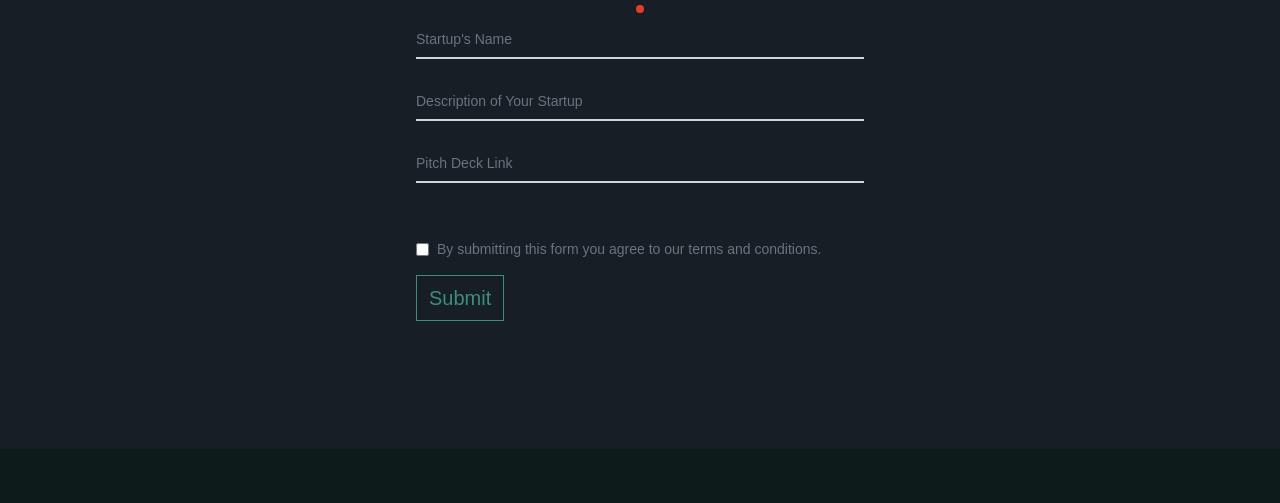
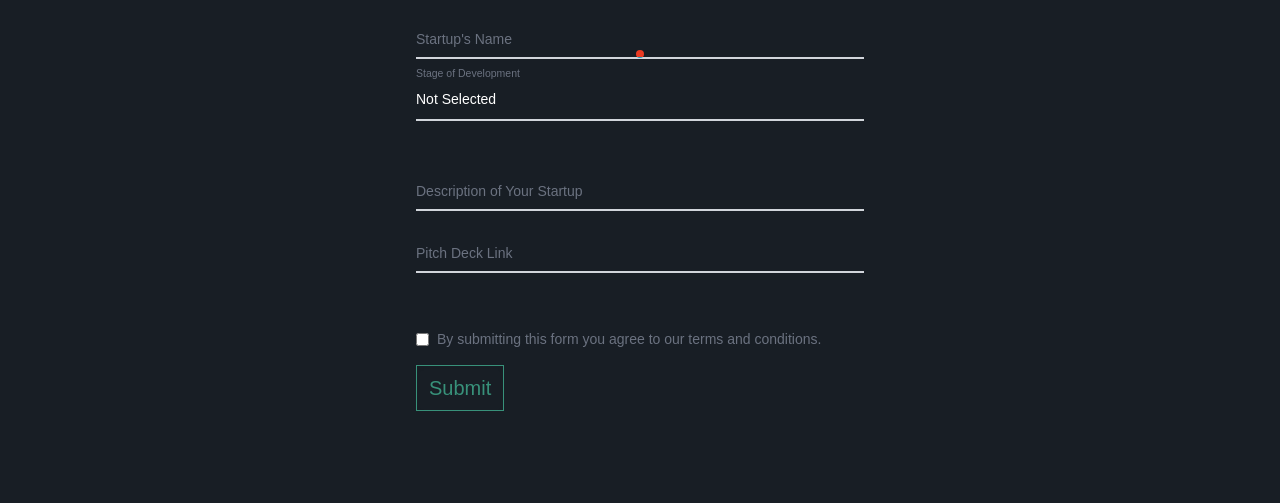
Before and after one commit to sakibmouin/sheikh-jamal-innovation-grant, a website: page apply.html in a window 1280 px wide. Shown: the part 915-1418 px from the top of the page. Drawn offline with nearby package versions, Linux system fonts and the light colour scheme.

Commit message:
add dropdown apply.html

```diff
--- a/apply.html
+++ b/apply.html
@@ -159,7 +159,7 @@
           </div>
           <!-- <div class="grid md:grid-cols-2 md:gap-6"></div> -->
           <div class="relative z-0 w-full mb-5 group">
-            <input type="tel" pattern="[0-9]{11}" id="193083530" name="entry.193083530" class="block py-2.5 px-0 w-full text-sm text-gray-900 bg-transparent border-0 border-b-2 border-gray-300 appearance-none dark:text-white dark:border-gray-600 dark:focus:border-blue-500 focus:outline-none focus:ring-0 focus:border-blue-600 peer" placeholder=" " required />
+            <input type="tel" id="193083530" name="entry.193083530" class="block py-2.5 px-0 w-full text-sm text-gray-900 bg-transparent border-0 border-b-2 border-gray-300 appearance-none dark:text-white dark:border-gray-600 dark:focus:border-blue-500 focus:outline-none focus:ring-0 focus:border-blue-600 peer" placeholder=" " required />
             <label for="996512674" class="peer-focus:font-medium absolute text-sm text-gray-500 dark:text-gray-400 duration-300 transform -translate-y-6 scale-75 top-3 -z-10 origin-[0] peer-focus:start-0 rtl:peer-focus:translate-x-1/4 peer-focus:text-blue-600 peer-focus:dark:text-blue-500 peer-placeholder-shown:scale-100 peer-placeholder-shown:translate-y-0 peer-focus:scale-75 peer-focus:-translate-y-6">Contact Number (017XXXXXXXX)</label>
           </div>
           <div class="relative z-0 w-full mb-5 group">
@@ -182,6 +182,24 @@
           <div class="relative z-0 w-full mb-5 group" class="peer-focus:font-medium absolute text-sm text-gray-500 dark:text-gray-400 duration-300 transform -translate-y-6 scale-75 top-3 -z-10 origin-[0] peer-focus:start-0 rtl:peer-focus:translate-x-1/4 peer-focus:text-blue-600 peer-focus:dark:text-blue-500 peer-placeholder-shown:scale-100 peer-placeholder-shown:translate-y-0 peer-focus:scale-75 peer-focus:-translate-y-6">
             <input id="1019217640" type="text" name="entry.1019217640" class="block py-2.5 px-0 w-full text-sm text-gray-900 bg-transparent border-0 border-b-2 border-gray-300 appearance-none dark:text-white dark:border-gray-600 dark:focus:border-blue-500 focus:outline-none focus:ring-0 focus:border-blue-600 peer" placeholder=" " required />
             <label for="42565419" class="peer-focus:font-medium absolute text-sm text-gray-500 dark:text-gray-400 duration-300 transform -translate-y-6 scale-75 top-3 -z-10 origin-[0] peer-focus:start-0 rtl:peer-focus:translate-x-1/4 peer-focus:text-blue-600 peer-focus:dark:text-blue-500 peer-placeholder-shown:scale-100 peer-placeholder-shown:translate-y-0 peer-focus:scale-75 peer-focus:-translate-y-6">Startup&#x27;s Name</label>
+          </div>
+          <div class="relative z-0 w-full mb-12 group">
+            <select
+              id="300278543" name="entry.2103155150"
+              class="block py-2.5 px-0 w-full text-sm text-white bg-blue border-0 border-b-2 border-gray-300 appearance-none dark:text-white dark:border-gray-600 dark:focus:border-blue-500 focus:outline-none focus:ring-0 focus:border-blue-600 peer"
+              required
+            >
+              <option value="" disabled selected>Not Selected</option>
+              <option value="Idea">Idea</option>
+              <option value="Early Stage">Early Stage</option>
+              <option value="Prototype">Prototype</option>
+              <option value="Generating Revenue">Generating Revenue</option>
+            </select>
+            <label
+              for="300278543"
+              class="peer-focus:font-medium absolute text-sm text-gray-500 dark:text-gray-400 duration-300 transform -translate-y-7 scale-75 top-3 -z-10 origin-[0] peer-focus:start-0 rtl:peer-focus:translate-x-1/4 peer-focus:text-blue-600 peer-focus:dark:text-blue-500 peer-placeholder-shown:scale-100 peer-placeholder-shown:translate-y-0 peer-focus:scale-75 peer-focus:-translate-y-8"
+              >Stage of Development</label
+            >
           </div>
           <div class="relative z-0 w-full mb-5 group">
             <input id="1548642315" type="text" name="entry.1548642315" class="block py-2.5 px-0 w-full text-sm text-gray-900 bg-transparent border-0 border-b-2 border-gray-300 appearance-none dark:text-white dark:border-gray-600 dark:focus:border-blue-500 focus:outline-none focus:ring-0 focus:border-blue-600 peer" placeholder=" " required />
```
